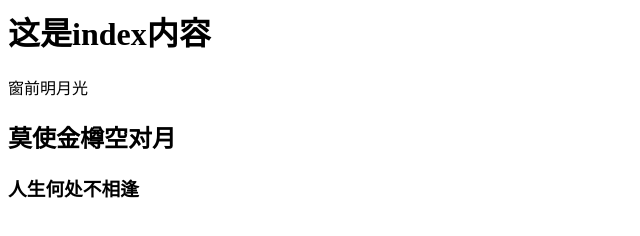
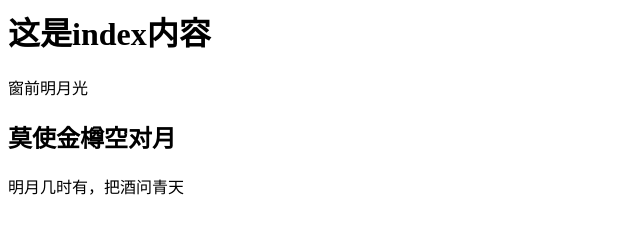
Before and after one commit to jason-0419/webgit, a plain HTML site: page index.html in a window 1280 px wide. Shown: the whole page, without its empty margins (0-640 px from the left). Drawn offline with Linux system fonts and the light colour scheme.

Commit message:
dev提交index文件  修改标签和内容

```diff
--- a/index.html
+++ b/index.html
@@ -1,4 +1,4 @@
 <h1>这是index内容</h1>
 <p>窗前明月光</p>
 <h2>莫使金樽空对月</h2>
-<h3>人生何处不相逢</h3>
+<p>明月几时有，把酒问青天</p>
```
